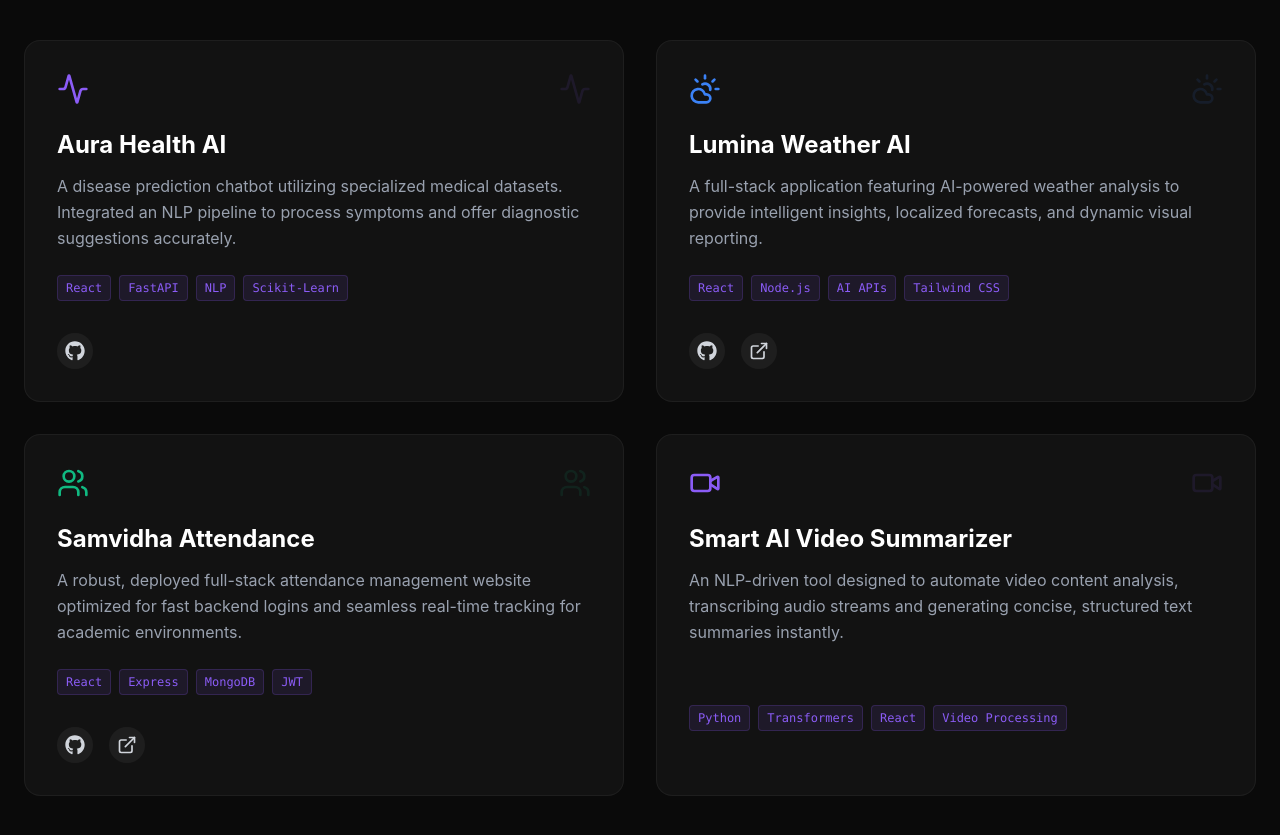
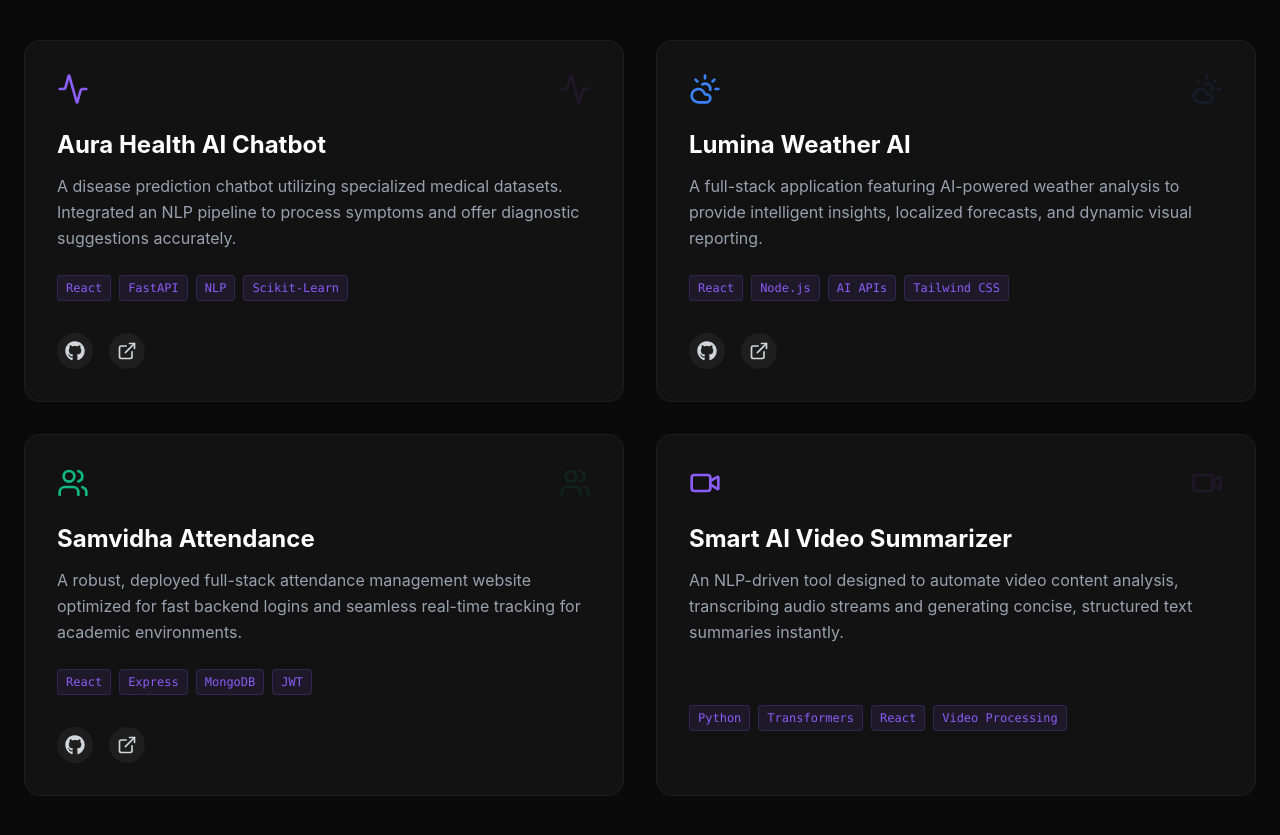
Before and after one commit to KadariUday/Portfolio, a React (Vite) app: page / in a window 1280 px wide. Shown: the part 2580-3415 px from the top of the page. Built offline with nearby package versions, Linux system fonts and the light colour scheme.

Commit message:
Add demo link for Aura Health AI Chatbot

```diff
--- a/src/components/Projects.jsx
+++ b/src/components/Projects.jsx
@@ -6,12 +6,12 @@ import { FaGithub } from 'react-icons/fa';
 const Projects = () => {
   const projects = [
     {
-      title: "Aura Health AI",
+      title: "Aura Health AI Chatbot",
       description: "A disease prediction chatbot utilizing specialized medical datasets. Integrated an NLP pipeline to process symptoms and offer diagnostic suggestions accurately.",
       tech: ["React", "FastAPI", "NLP", "Scikit-Learn"],
       icon: <Activity className="w-8 h-8 text-primary" />,
       github: "https://github.com/KadariUday/Aura-Health-Chatbot.git",
-      demo: "#"
+      demo: "https://aura-health-chatbot.vercel.app/"
     },
     {
       title: "Lumina Weather AI",
```
